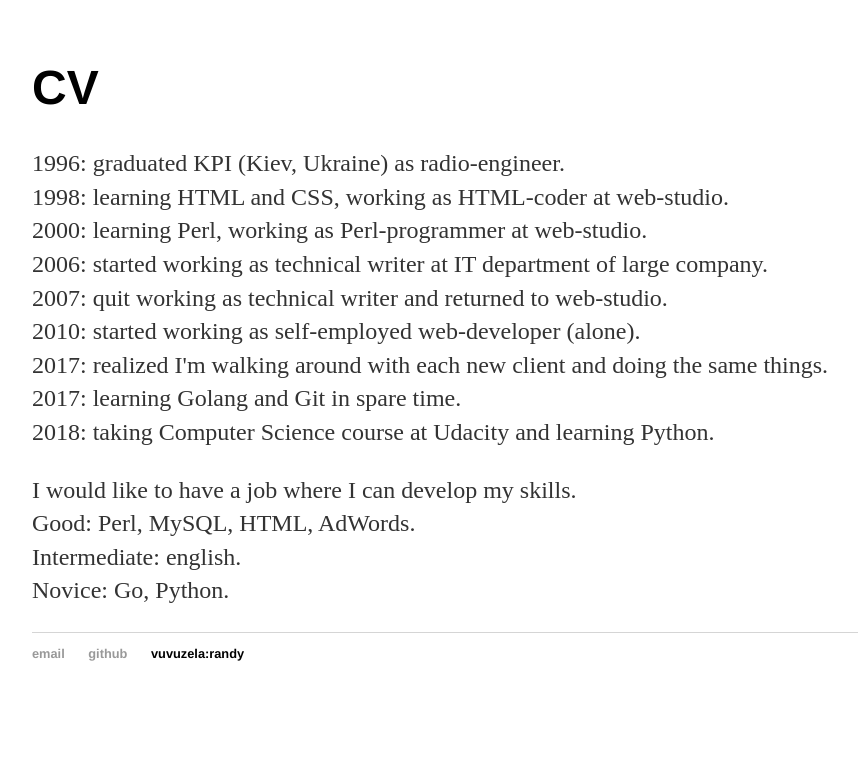
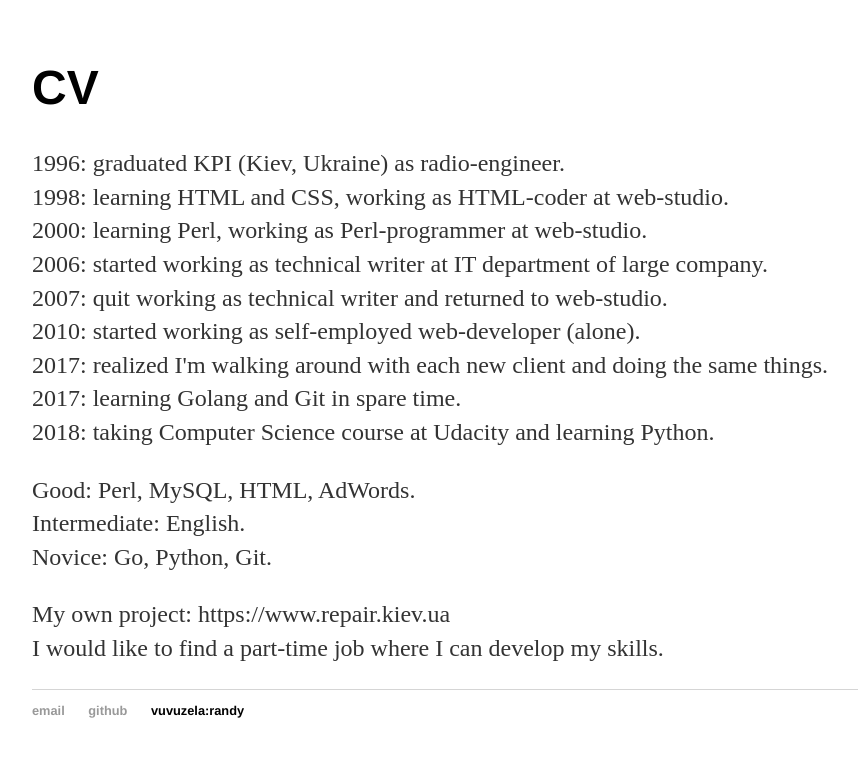
Before and after one commit to aa153/aa153.github.io, a Jekyll site: the page built from index.html, in a window 1280 px wide. Shown: the top 757 px of the page, without its empty margins (160-1018 px from the left). Built offline with Jekyll 4.4.1, drawn with Linux system fonts in a browser that asks for light colours.

Commit message:
Update index.html

```diff
--- a/index.html
+++ b/index.html
@@ -16,9 +16,12 @@ title: agrinevich CV
 		2018: taking Computer Science course at Udacity and learning Python.
 	</p>
 	<p>
-		I would like to have a job where I can develop my skills.<br>
 		Good: Perl, MySQL, HTML, AdWords.<br>
-		Intermediate: english.<br>
-		Novice: Go, Python.
+		Intermediate: English.<br>
+		Novice: Go, Python, Git.
+	</p>
+	<p>
+		My own project: https://www.repair.kiev.ua <br>
+		I would like to find a part-time job where I can develop my skills.<br>
 	</p>
 	</div><!-- /.blurb -->
```
